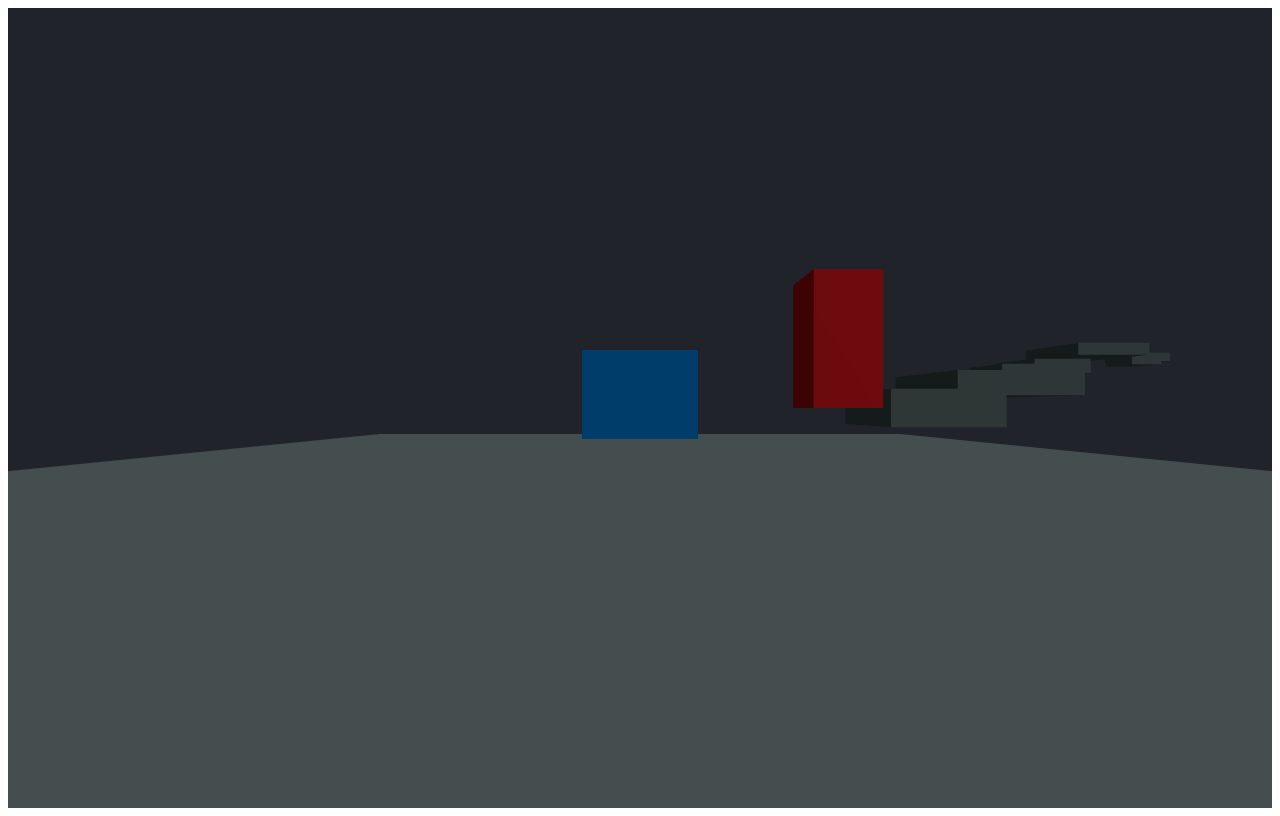
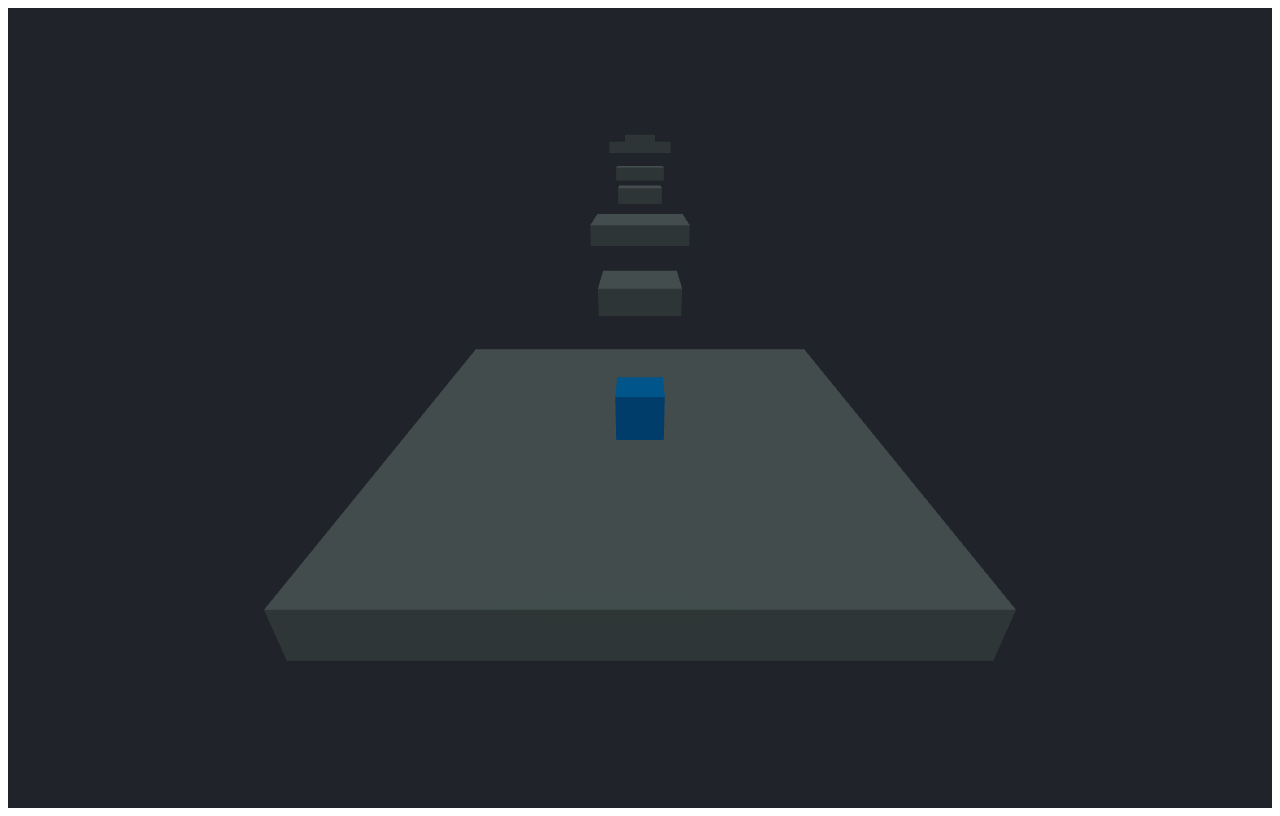
Before and after one commit to adesai47/third-person-parkour, a React (Vite) app in the folder frontend/: page / in a window 1280 px wide. Built offline with nearby package versions, Linux system fonts and the light colour scheme.

Commit message:
added fixed third person camera view and functional first level

```diff
--- /dev/null
+++ b/frontend/src/components/CameraController.tsx
@@ -0,0 +1,27 @@
+// src/components/CameraController.tsx
+import { useFrame, useThree } from '@react-three/fiber';
+import { MutableRefObject } from 'react';
+import * as THREE from 'three';
+
+interface CameraControllerProps {
+  playerRef: MutableRefObject<THREE.Mesh | null>;
+}
+
+const CameraController: React.FC<CameraControllerProps> = ({ playerRef }) => {
+  const { camera } = useThree();
+
+  useFrame(() => {
+    if (playerRef.current) {
+      const playerPosition = playerRef.current.position;
+      camera.position.lerp(
+        new THREE.Vector3(playerPosition.x, playerPosition.y + 5, playerPosition.z + 10),
+        0.1
+      );
+      camera.lookAt(playerPosition);
+    }
+  });
+
+  return null;
+};
+
+export default CameraController;
--- a/frontend/src/components/GameScene.tsx
+++ b/frontend/src/components/GameScene.tsx
@@ -1,48 +1,93 @@
 // src/components/GameScene.tsx
 import { Canvas } from '@react-three/fiber';
-import { OrbitControls } from '@react-three/drei';
 import Player from './Player';
 import Platform from './Platform';
-import Obstacle from './Obstacle';
-import FollowCamera from './FollowCamera'; // Import FollowCamera
+import CameraController from './CameraController';
+import { useRef, useState } from 'react';
+import * as THREE from 'three';
 
-// Define multiple platforms for a platformer path
 const platforms = [
-  { position: [0, -1, 0], size: [10, 1, 10] },     // Starting platform
-  { position: [8, 0, -10], size: [3, 1, 3] },      // First platform ahead
-  { position: [15, 1, -18], size: [5, 1, 5] },     // Second platform
-  { position: [22, 2, -26], size: [3, 1, 3] },     // Third platform
-  { position: [30, 3, -34], size: [4, 1, 4] },     // Fourth platform
-  { position: [40, 5, -42], size: [6, 1, 6] },     // Fifth platform
-  { position: [52, 5, -50], size: [3, 1, 3] },     // Sixth platform
-  { position: [60, 6, -58], size: [4, 1, 4] },     // Final platform
+  { position: [0, -1, 0], size: [10, 1, 10] },
+  { position: [0, 0, -10], size: [3, 1, 3] },
+  { position: [0, 1, -20], size: [5, 1, 5] },
+  { position: [0, 2, -30], size: [3, 1, 3] },
+  { position: [0, 3, -40], size: [4, 1, 4] },
+  { position: [0, 5, -50], size: [6, 1, 6] },
+  { position: [0, 5, -60], size: [3, 1, 3] },
+  { position: [0, 6, -70], size: [4, 1, 4] },
 ];
 
 const GameScene = () => {
+  const [isGameOver, setIsGameOver] = useState(false);
+  const playerRef = useRef<THREE.Mesh>(null);
+
+  const restartGame = () => {
+    setIsGameOver(false);
+    if (playerRef.current) {
+      playerRef.current.position.set(0, 1, 0); // Reset player to starting position
+    }
+  };
+
   return (
-    <Canvas style={{ backgroundColor: '#20232a', height: '100vh' }}>
+    <div style={{ position: 'relative', height: '100vh' }}>
+      <Canvas style={{ backgroundColor: '#20232a', height: '100vh', display: isGameOver ? 'none' : 'block' }}>
+        {/* Camera controller that follows the player */}
+        <CameraController playerRef={playerRef} />
+
         {/* Lighting */}
         <ambientLight intensity={0.3} />
         <directionalLight position={[10, 10, 5]} intensity={1} />
 
-      {/* Camera controls */}
-      <OrbitControls enablePan={false} enableZoom={true} maxPolarAngle={Math.PI / 2} />
-
-      {/* Follow Camera */}
-      <FollowCamera />
-
         {/* Player with collision-enabled platforms */}
-      <Player platforms={platforms} />
+        <Player ref={playerRef} platforms={platforms} onFall={() => setIsGameOver(true)} />
 
         {/* Render platforms */}
         {platforms.map((platform, index) => (
           <Platform key={index} position={platform.position} size={platform.size} />
         ))}
+      </Canvas>
 
-      {/* Obstacles or additional scene elements */}
-      <Obstacle position={[3, 1, -3]} size={[1, 2, 1]} />
-    </Canvas>
+      {/* "You Lose" View */}
+      {isGameOver && (
+        <div style={styles.loseOverlay}>
+          <h1 style={styles.loseText}>You Lose</h1>
+          <button style={styles.restartButton} onClick={restartGame}>
+            Restart
+          </button>
+        </div>
+      )}
+    </div>
   );
 };
 
+// Styling for the overlay and button
+const styles = {
+  loseOverlay: {
+    position: 'absolute' as 'absolute',
+    top: 0,
+    left: 0,
+    width: '100%',
+    height: '100%',
+    backgroundColor: 'rgba(0, 0, 0, 0.8)',
+    display: 'flex',
+    flexDirection: 'column' as 'column',
+    alignItems: 'center',
+    justifyContent: 'center',
+    color: '#fff',
+  },
+  loseText: {
+    fontSize: '3rem',
+    marginBottom: '20px',
+  },
+  restartButton: {
+    padding: '10px 20px',
+    fontSize: '1.5rem',
+    backgroundColor: '#3498db',
+    border: 'none',
+    borderRadius: '5px',
+    cursor: 'pointer',
+    color: '#fff',
+  },
+};
+
 export default GameScene;
--- a/frontend/src/components/Player.tsx
+++ b/frontend/src/components/Player.tsx
@@ -1,6 +1,6 @@
 // src/components/Player.tsx
 import { useFrame } from '@react-three/fiber';
-import { useRef, useEffect, useState } from 'react';
+import { useRef, useEffect, useState, forwardRef } from 'react';
 import * as THREE from 'three';
 
 interface PlatformData {
@@ -10,14 +10,18 @@ interface PlatformData {
 
 interface PlayerProps {
   platforms: PlatformData[];
+  onFall: () => void;
 }
 
-const Player: React.FC<PlayerProps> = ({ platforms }) => {
-  const ref = useRef<THREE.Mesh>(null!);
+const Player = forwardRef<THREE.Mesh, PlayerProps>(({ platforms, onFall }, ref) => {
+  const innerRef = useRef<THREE.Mesh>(null!);
+  const playerRef = (ref as any) || innerRef; // Combine refs if ref is provided
+
   const [velocity, setVelocity] = useState(new THREE.Vector3());
+  const [jumpCount, setJumpCount] = useState(0);  // Track jumps
   const [pressedKeys, setPressedKeys] = useState<{ [key: string]: boolean }>({});
-  const [jumpCount, setJumpCount] = useState(0); // Track jumps, allowing double jump
 
+  // Handle key presses
   useEffect(() => {
     const handleKeyDown = (event: KeyboardEvent) => {
       setPressedKeys((keys) => ({ ...keys, [event.code]: true }));
@@ -36,64 +40,71 @@ const Player: React.FC<PlayerProps> = ({ platforms }) => {
     };
   }, []);
 
-  // Check for landing on a platform
+  // Platform collision check
   const checkPlatformCollision = () => {
     for (const platform of platforms) {
       const [px, py, pz] = platform.position;
       const [width, height, depth] = platform.size;
 
-      const playerHeight = 1; // Player height matches the height in boxGeometry args
+      const playerHeight = 1; // Assume player height is 1 for simplicity
 
-      const isWithinX = ref.current.position.x >= px - width / 2 && ref.current.position.x <= px + width / 2;
-      const isWithinZ = ref.current.position.z >= pz - depth / 2 && ref.current.position.z <= pz + depth / 2;
-      const isAtLandingHeight = ref.current.position.y <= py + height / 2 + playerHeight / 2;
+      const isWithinX = playerRef.current.position.x >= px - width / 2 && playerRef.current.position.x <= px + width / 2;
+      const isWithinZ = playerRef.current.position.z >= pz - depth / 2 && playerRef.current.position.z <= pz + depth / 2;
+      const isLandingHeight = playerRef.current.position.y <= py + height / 2 + playerHeight / 2;
 
-      if (isWithinX && isWithinZ && isAtLandingHeight) {
-        // Set player on top of the platform
-        ref.current.position.y = py + height / 2 + playerHeight / 2;
-        setVelocity((v) => new THREE.Vector3(v.x, 0, v.z)); // Reset vertical velocity
-        setJumpCount(0); // Reset jump count when landing
-        return;
+      if (isWithinX && isWithinZ && isLandingHeight) {
+        // Land the player on top of the platform
+        playerRef.current.position.y = py + height / 2 + playerHeight / 2;
+        setVelocity((v) => new THREE.Vector3(v.x, 0, v.z)); // Stop vertical velocity
+        setJumpCount(0); // Reset jump count
+        return true;
       }
     }
+    return false;
   };
 
   useFrame(() => {
-    let newVelocity = new THREE.Vector3(velocity.x, velocity.y, velocity.z);
+    if (playerRef.current) {
+      let newVelocity = velocity.clone();
 
-    // Horizontal movement
-    if (pressedKeys['KeyW']) newVelocity.z = -0.1;
-    else if (pressedKeys['KeyS']) newVelocity.z = 0.1;
-    else newVelocity.z = 0;
+      // Apply horizontal movement based on key presses
+      if (pressedKeys['KeyW']) newVelocity.z = -0.1; // Move forward
+      else if (pressedKeys['KeyS']) newVelocity.z = 0.1; // Move backward
+      else newVelocity.z = 0; // Stop forward/backward movement
 
-    if (pressedKeys['KeyA']) newVelocity.x = -0.1;
-    else if (pressedKeys['KeyD']) newVelocity.x = 0.1;
-    else newVelocity.x = 0;
+      if (pressedKeys['KeyA']) newVelocity.x = -0.1; // Move left
+      else if (pressedKeys['KeyD']) newVelocity.x = 0.1; // Move right
+      else newVelocity.x = 0; // Stop left/right movement
 
-    // Jumping with double jump feature
+      // Handle jumping with double jump
       if (pressedKeys['Space'] && jumpCount < 2 && velocity.y <= 0.01) {
-      newVelocity.y = 0.2; // Apply jump velocity
-      setJumpCount((count) => count + 1); // Increment jump count
+        newVelocity.y = 0.2; // Jump velocity
+        setJumpCount((count) => count + 1);
       }
 
-    // Apply gravity if player is above ground
-    if (ref.current.position.y > 0 || newVelocity.y > 0) {
+      // Apply gravity continuously
       newVelocity.y -= 0.01; // Gravity effect
-    }
 
-    // Update player position and velocity
-    ref.current.position.add(newVelocity);
+      // Update position based on velocity
+      playerRef.current.position.add(newVelocity);
       setVelocity(newVelocity);
 
-    checkPlatformCollision();
+      // Check if player has landed on a platform
+      if (!checkPlatformCollision()) {
+        // If no platform is below and player has fallen below threshold, trigger onFall
+        if (playerRef.current.position.y < -10) {
+          onFall();
+        }
+      }
+    }
   });
 
   return (
-    <mesh ref={ref} position={[0, 1, 0]}>
+    <mesh ref={playerRef} position={[0, 1, 0]}>
       <boxGeometry args={[1, 1, 1]} />
       <meshStandardMaterial color="#3498db" />
     </mesh>
   );
-};
+});
 
 export default Player;
```
Lines whose indentation alone changed are shown as unchanged.
